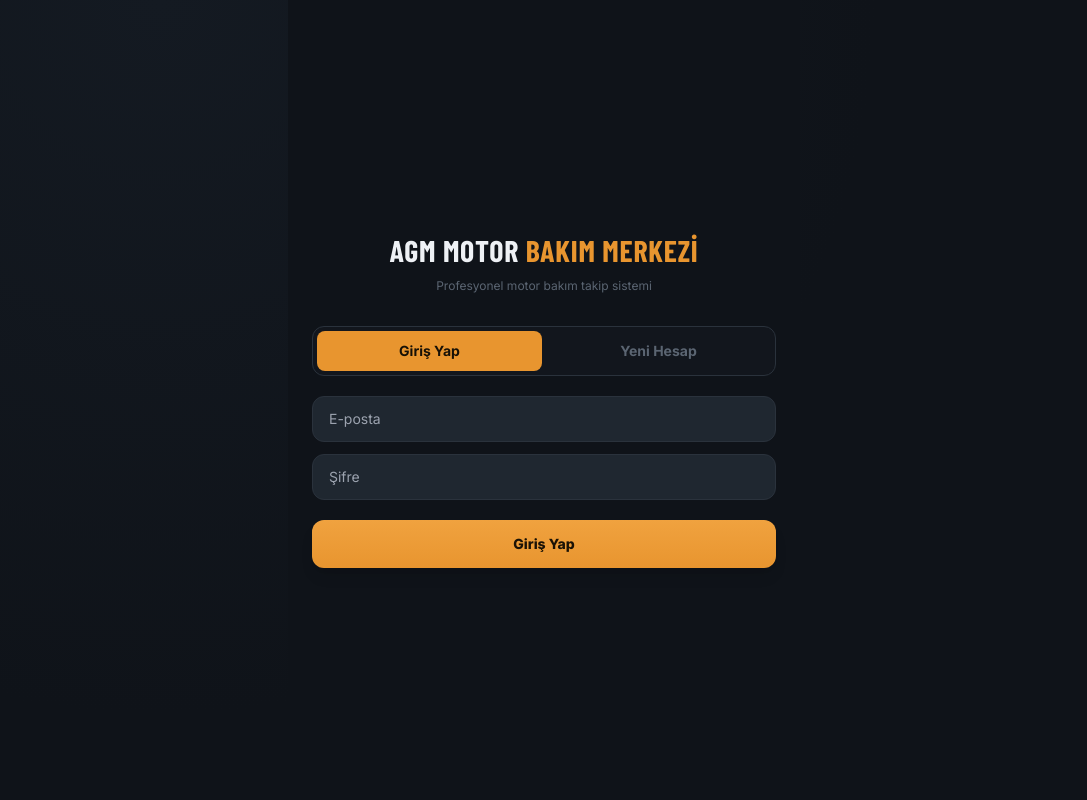
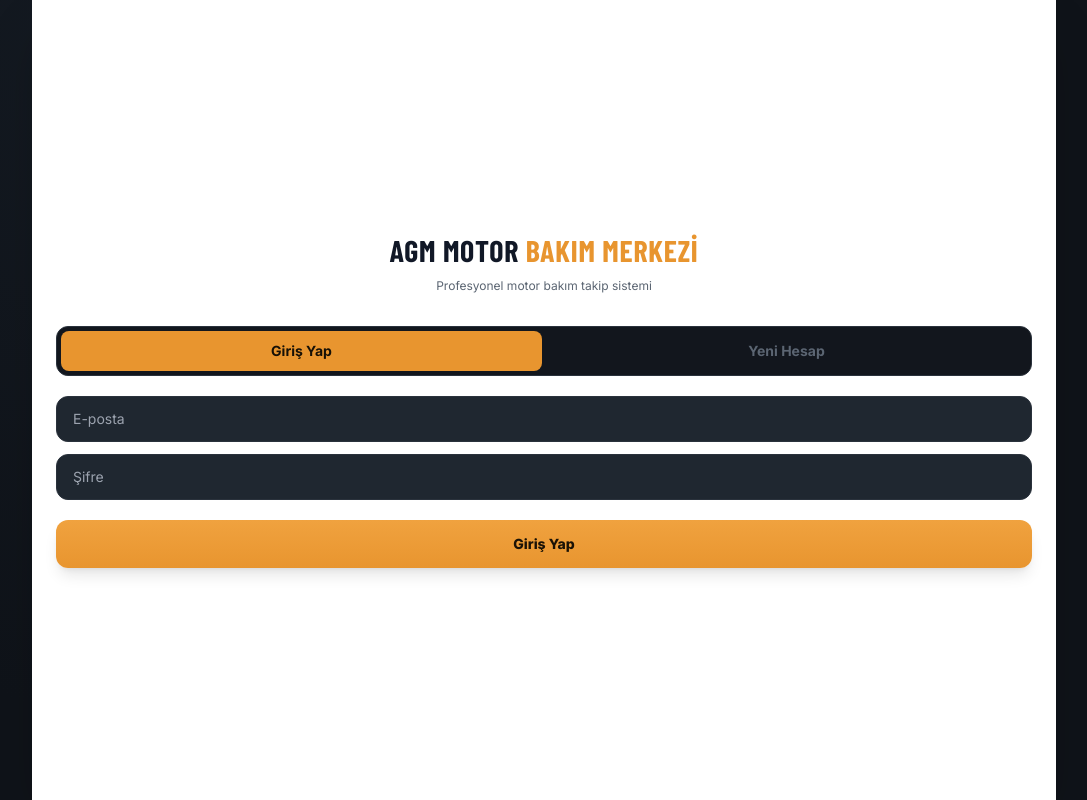
Before and after one commit to yalcinsahin55/agm-bakim-nextjs, a Next.js app: page /login in a window 1280 px wide. Shown: the whole page, without its empty margins (96-1183 px from the left). Built offline with nearby package versions, Linux system fonts and the light colour scheme.

Commit message:
Update layout.js

```diff
--- a/app/layout.js
+++ b/app/layout.js
@@ -1,17 +1,27 @@
-import "./globals.css";
+import "@/app/globals.css"; // Veya kullandığın css dosyasının adı neyse
+import { Toaster } from "sonner";
 
 export const metadata = {
   title: "AGM Motor Bakım Merkezi",
-  description: "Profesyonel motor bakım takip ve saha yönetim sistemi",
+  description: "Profesyonel motor bakım takip sistemi",
 };
 
 export default function RootLayout({ children }) {
   return (
     <html lang="tr">
-      <body className="min-h-screen font-body">
-        <div className="max-w-lg mx-auto min-h-screen relative bg-bg">
+      <body className="bg-gray-50 text-gray-900 antialiased">
+        {/* PC'de ekranın ortasında, mobilde tam ekran durması için ana kapsayıcı */}
+        <div className="min-h-screen flex flex-col max-w-5xl mx-auto bg-white shadow-2xl">
           {children}
         </div>
+
+        {/* Modern Bildirimler (Toast) */}
+        <Toaster
+          position="top-right"
+          richColors
+          expand={false}
+          closeButton
+        />
       </body>
     </html>
   );
```
